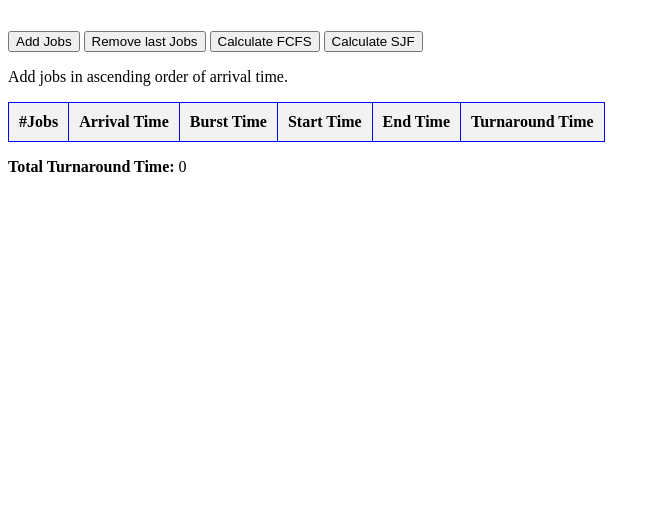
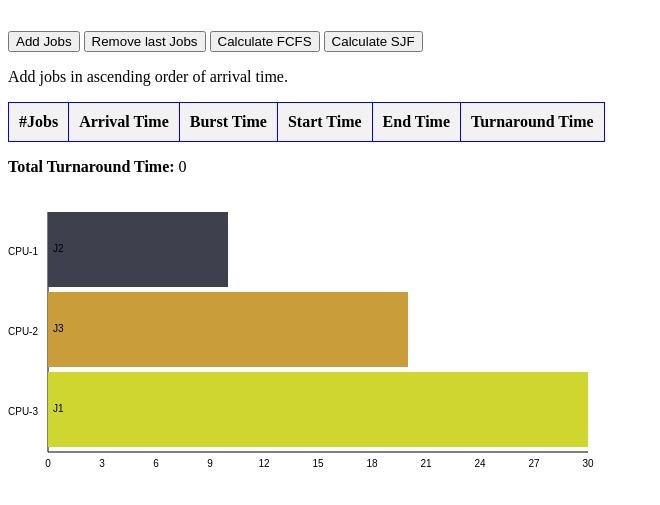
Before and after one commit to varunreddy-ch/FCFS_SJF, a website: page index.html in a window 1280 px wide. Shown: the part 91-596 px from the top of the page, without its empty margins (0-660 px from the left). Drawn offline with Linux system fonts and the light colour scheme.

Commit message:
Update index.html

```diff
--- a/index.html
+++ b/index.html
@@ -39,6 +39,6 @@
 
 
 <canvas id="ganttChartCanvas"></canvas>
-<script src="script1.js"></script>
+<script src="script.js"></script>
 </body>
 </html>
```
